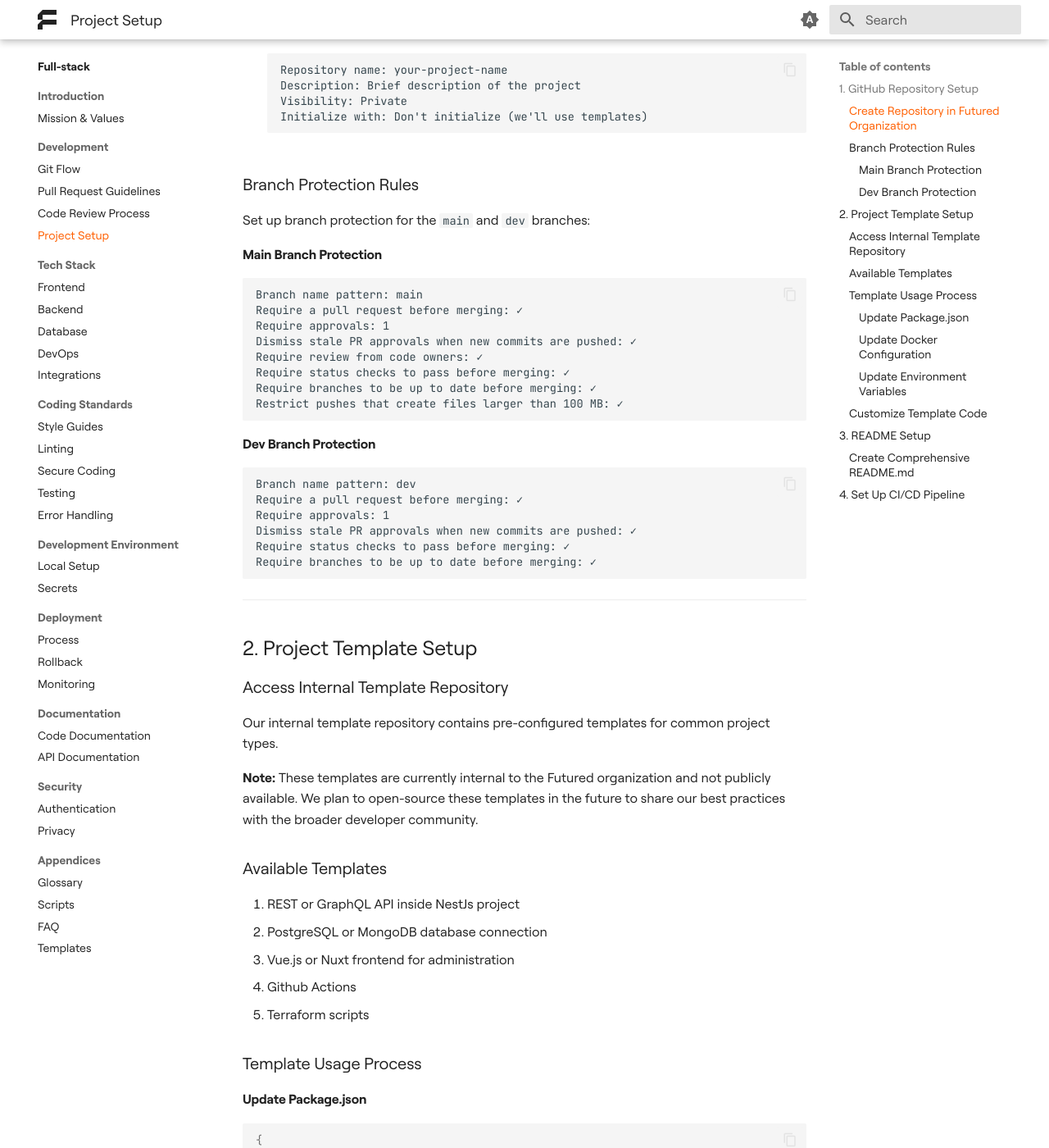
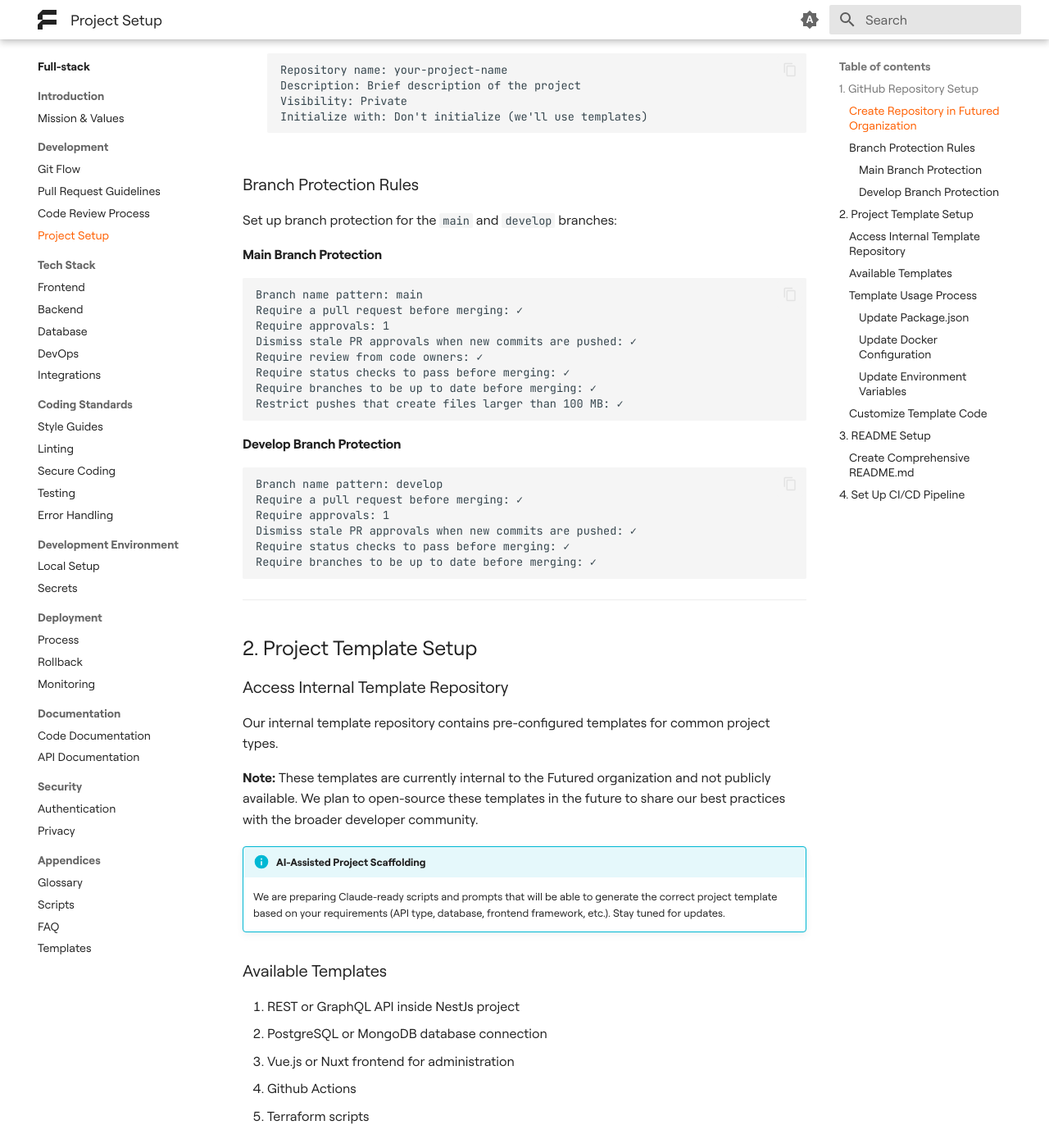
Before and after one commit to futuredapp/Engineering-Handbook, an MkDocs documentation site: the page built from docs/teams/fullstack/development/30_project_setup.md, in a window 1280 px wide and 1400 px high, scrolled down 494 px. Shown: the whole window at 82% size. Built offline with MkDocs 1.6.1 and Material for MkDocs 9.7.7, drawn with Linux system fonts in a browser that asks for light colours; some of the changed text lies outside the part shown.

Commit message:
chore: updated template and pr guidelines

````diff
--- a/docs/teams/fullstack/development/30_project_setup.md
+++ b/docs/teams/fullstack/development/30_project_setup.md
@@ -20,7 +20,7 @@
 
 ### Branch Protection Rules
 
-Set up branch protection for the `main` and `dev` branches:
+Set up branch protection for the `main` and `develop` branches:
 
 #### Main Branch Protection
 ```
@@ -34,9 +34,9 @@
 Restrict pushes that create files larger than 100 MB: ✓
 ```
 
-#### Dev Branch Protection
+#### Develop Branch Protection
 ```
-Branch name pattern: dev
+Branch name pattern: develop
 Require a pull request before merging: ✓
 Require approvals: 1
 Dismiss stale PR approvals when new commits are pushed: ✓
@@ -54,6 +54,9 @@
 
 
 **Note:** These templates are currently internal to the Futured organization and not publicly available. We plan to open-source these templates in the future to share our best practices with the broader developer community.
+
+!!! info "AI-Assisted Project Scaffolding"
+    We are preparing Claude-ready scripts and prompts that will be able to generate the correct project template based on your requirements (API type, database, frontend framework, etc.). Stay tuned for updates.
 
 ### Available Templates
 
@@ -173,7 +174,7 @@
 nano docker-compose.yml
 
 # Start the application
-docker-compose up -d
+docker compose up -d
 ```
 
 ## 4. Set Up CI/CD Pipeline
````
Also changed, not shown: other parts of docs/teams/fullstack/development/30_project_setup.md (+0 -2 lines), docs/teams/fullstack/development/10_pull_request_guidelines.md (+3 -3 lines).
